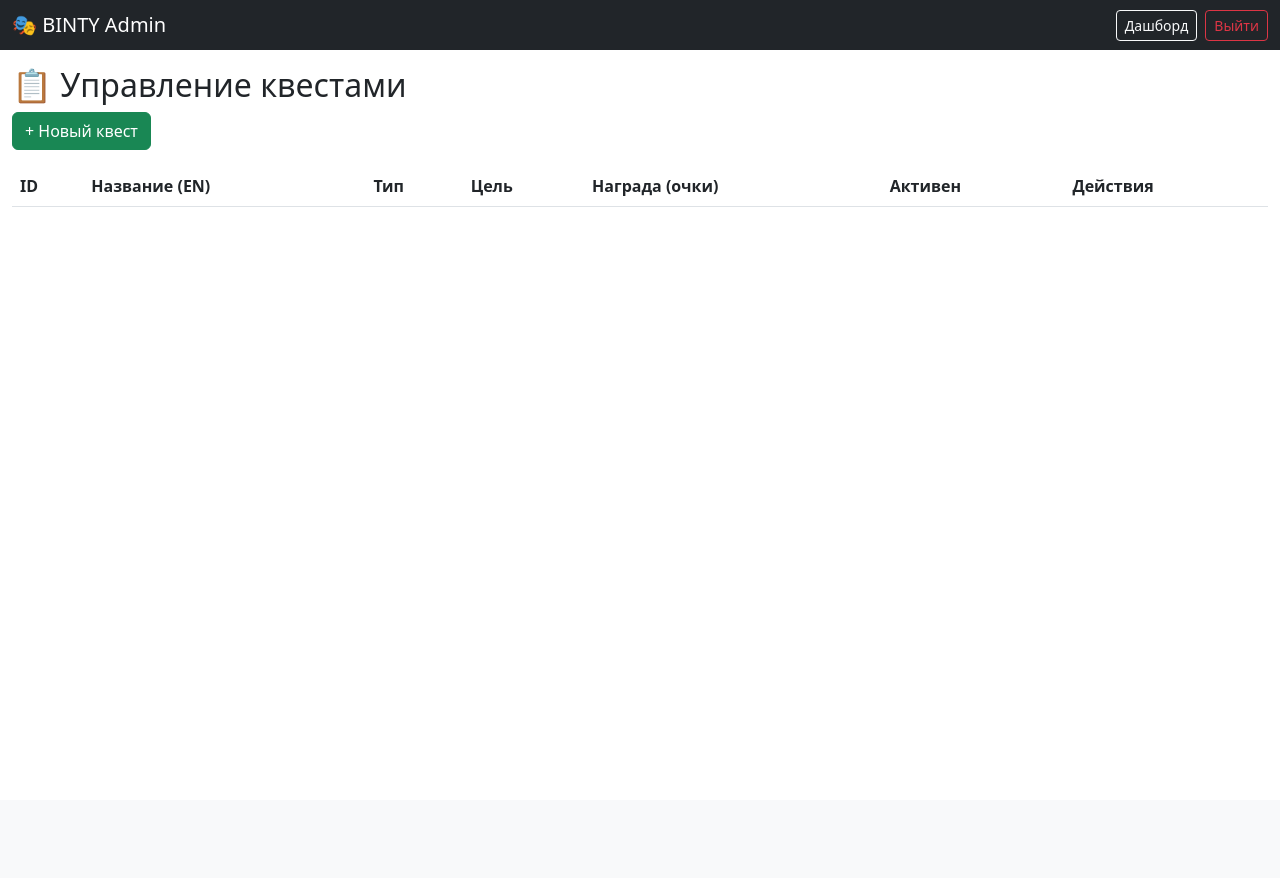
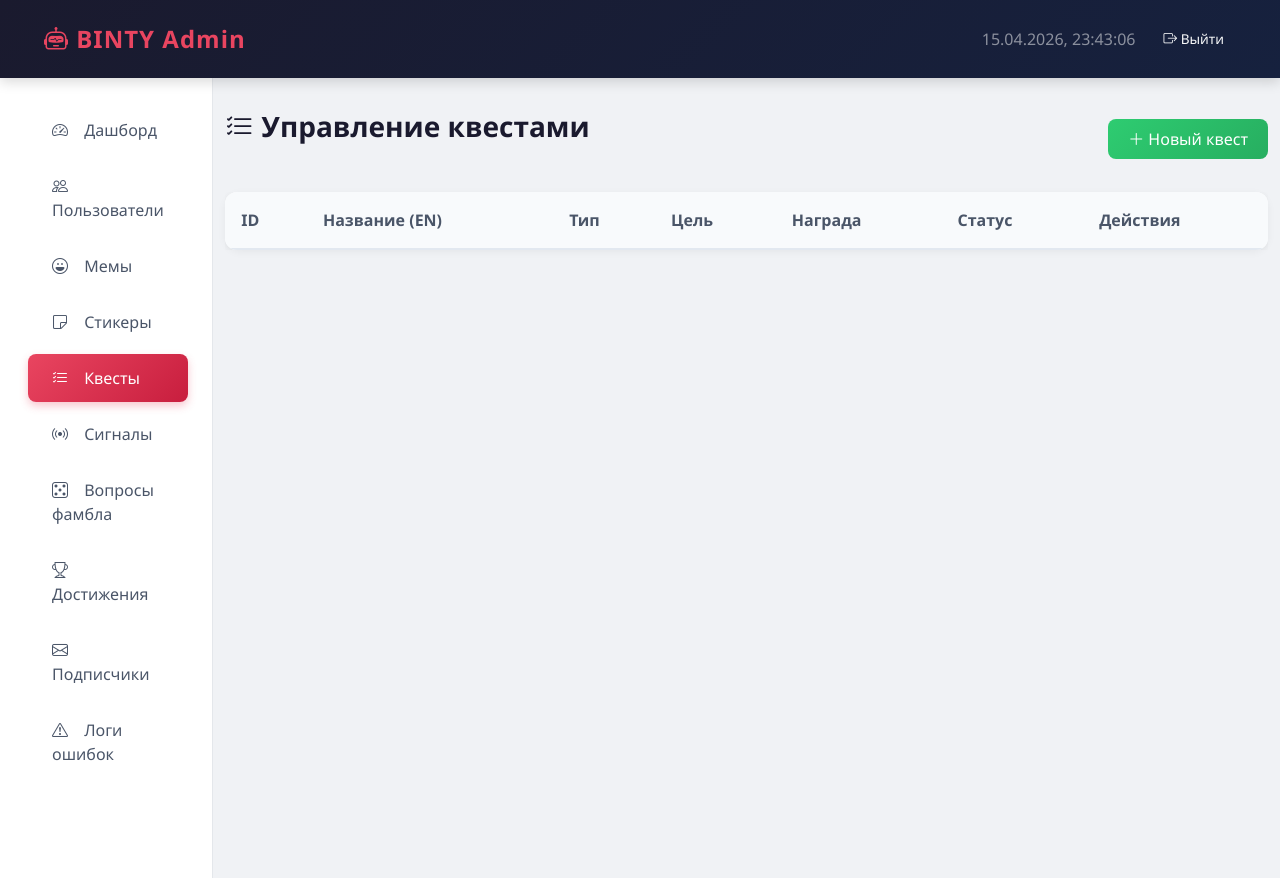
Before and after one commit to NonPlayableC/Fumble-bot.v2, a Flask app: template admin/templates/quests.html in a window 1280 px wide. Before the commit the page ends 207 px from the top, so only its background shows below. Run offline with Flask 3, Linux system fonts and the light colour scheme; the template is opened without the code that fills it, so the values that code supplies are empty.

Commit message:
Update quests.html

```diff
--- a/admin/templates/quests.html
+++ b/admin/templates/quests.html
@@ -5,42 +5,66 @@
     <meta name="viewport" content="width=device-width, initial-scale=1.0">
     <title>Квесты — BINTY Admin</title>
     <link href="https://cdn.jsdelivr.net/npm/bootstrap@5.3.0/dist/css/bootstrap.min.css" rel="stylesheet">
+    <link rel="stylesheet" href="https://cdn.jsdelivr.net/npm/bootstrap-icons@1.11.0/font/bootstrap-icons.css">
+    <link rel="stylesheet" href="/static/style.css">
 </head>
 <body>
-    <nav class="navbar navbar-dark bg-dark">
+    <nav class="navbar navbar-dark">
         <div class="container-fluid">
-            <span class="navbar-brand mb-0 h1">🎭 BINTY Admin</span>
-            <div class="d-flex">
-                <a href="/" class="btn btn-outline-light btn-sm me-2">Дашборд</a>
-                <a href="/logout" class="btn btn-outline-danger btn-sm">Выйти</a>
+            <span class="navbar-brand"><i class="bi bi-robot"></i> BINTY Admin</span>
+            <div class="d-flex align-items-center">
+                <span class="text-white-50 me-3" id="currentTime"></span>
+                <a href="/logout" class="btn btn-outline-light btn-sm"><i class="bi bi-box-arrow-right"></i> Выйти</a>
             </div>
         </div>
     </nav>
 
-    <div class="container-fluid mt-3">
-        <h2>📋 Управление квестами</h2>
+    <div class="container-fluid">
+        <div class="row">
+            <nav class="col-md-2 d-md-block sidebar">
+                <div class="position-sticky">
+                    <ul class="nav flex-column">
+                        <li class="nav-item"><a class="nav-link" href="/"><i class="bi bi-speedometer2"></i> Дашборд</a></li>
+                        <li class="nav-item"><a class="nav-link" href="/users"><i class="bi bi-people"></i> Пользователи</a></li>
+                        <li class="nav-item"><a class="nav-link" href="/memes"><i class="bi bi-emoji-laughing"></i> Мемы</a></li>
+                        <li class="nav-item"><a class="nav-link" href="/stickers"><i class="bi bi-sticky"></i> Стикеры</a></li>
+                        <li class="nav-item"><a class="nav-link active" href="/quests"><i class="bi bi-list-check"></i> Квесты</a></li>
+                        <li class="nav-item"><a class="nav-link" href="/signals"><i class="bi bi-broadcast"></i> Сигналы</a></li>
+                        <li class="nav-item"><a class="nav-link" href="/fumble"><i class="bi bi-dice-5"></i> Вопросы фамбла</a></li>
+                        <li class="nav-item"><a class="nav-link" href="/achievements"><i class="bi bi-trophy"></i> Достижения</a></li>
+                        <li class="nav-item"><a class="nav-link" href="/subscribers"><i class="bi bi-envelope"></i> Подписчики</a></li>
+                        <li class="nav-item"><a class="nav-link" href="/logs"><i class="bi bi-exclamation-triangle"></i> Логи ошибок</a></li>
+                    </ul>
+                </div>
+            </nav>
 
-        <div class="row mb-3">
-            <div class="col-md-8">
-                <button class="btn btn-success" onclick="openModal(null)">+ Новый квест</button>
-            </div>
+            <main class="col-md-10 ms-sm-auto">
+                <div class="d-flex justify-content-between align-items-center mb-4">
+                    <h2 class="page-title"><i class="bi bi-list-check me-2"></i>Управление квестами</h2>
+                    <button class="btn btn-success" onclick="openModal(null)"><i class="bi bi-plus-lg"></i> Новый квест</button>
                 </div>
 
+                <div class="card fade-in">
+                    <div class="card-body p-0">
                         <div class="table-responsive">
-            <table class="table table-striped">
+                            <table class="table table-hover mb-0">
                                 <thead>
                                     <tr>
                                         <th>ID</th>
                                         <th>Название (EN)</th>
                                         <th>Тип</th>
                                         <th>Цель</th>
-                        <th>Награда (очки)</th>
-                        <th>Активен</th>
+                                        <th>Награда</th>
+                                        <th>Статус</th>
                                         <th>Действия</th>
                                     </tr>
                                 </thead>
                                 <tbody id="questsTable"></tbody>
                             </table>
+                        </div>
+                    </div>
+                </div>
+            </main>
         </div>
     </div>
 
@@ -49,35 +73,31 @@
         <div class="modal-dialog modal-lg">
             <div class="modal-content">
                 <div class="modal-header">
-                    <h5 class="modal-title" id="modalTitle">Новый квест</h5>
+                    <h5 class="modal-title" id="modalTitle"><i class="bi bi-plus-circle me-2"></i>Новый квест</h5>
                     <button type="button" class="btn-close" data-bs-dismiss="modal"></button>
                 </div>
                 <div class="modal-body">
                     <input type="hidden" id="questId">
 
-                    <ul class="nav nav-tabs">
+                    <ul class="nav nav-tabs mb-3">
                         <li class="nav-item"><a class="nav-link active" data-bs-toggle="tab" href="#tab-en">EN</a></li>
                         <li class="nav-item"><a class="nav-link" data-bs-toggle="tab" href="#tab-ru">RU</a></li>
                         <li class="nav-item"><a class="nav-link" data-bs-toggle="tab" href="#tab-es">ES</a></li>
                         <li class="nav-item"><a class="nav-link" data-bs-toggle="tab" href="#tab-zh">ZH</a></li>
                     </ul>
 
-                    <div class="tab-content mt-3">
+                    <div class="tab-content">
                         <div class="tab-pane fade show active" id="tab-en">
-                            <label class="form-label">Название (EN)</label>
-                            <input type="text" id="name_en" class="form-control">
+                            <input type="text" id="name_en" class="form-control" placeholder="Название на английском">
                         </div>
                         <div class="tab-pane fade" id="tab-ru">
-                            <label class="form-label">Название (RU)</label>
-                            <input type="text" id="name_ru" class="form-control">
+                            <input type="text" id="name_ru" class="form-control" placeholder="Название на русском">
                         </div>
                         <div class="tab-pane fade" id="tab-es">
-                            <label class="form-label">Название (ES)</label>
-                            <input type="text" id="name_es" class="form-control">
+                            <input type="text" id="name_es" class="form-control" placeholder="Название на испанском">
                         </div>
                         <div class="tab-pane fade" id="tab-zh">
-                            <label class="form-label">Название (ZH)</label>
-                            <input type="text" id="name_zh" class="form-control">
+                            <input type="text" id="name_zh" class="form-control" placeholder="Название на китайском">
                         </div>
                     </div>
 
@@ -94,18 +114,18 @@
                         </div>
                         <div class="col-md-6">
                             <label class="form-label">Значение (цель)</label>
-                            <input type="number" id="condition_value" class="form-control">
+                            <input type="number" id="condition_value" class="form-control" value="1">
                         </div>
                     </div>
 
                     <div class="row mt-3">
                         <div class="col-md-4">
                             <label class="form-label">Награда (очки)</label>
-                            <input type="number" id="reward_points" class="form-control">
+                            <input type="number" id="reward_points" class="form-control" value="0">
                         </div>
                         <div class="col-md-4">
                             <label class="form-label">Награда ($BINTY)</label>
-                            <input type="number" id="reward_binty" class="form-control">
+                            <input type="number" id="reward_binty" class="form-control" value="0">
                         </div>
                         <div class="col-md-4">
                             <label class="form-label">Длительность (часов)</label>
@@ -119,8 +139,8 @@
                     </div>
                 </div>
                 <div class="modal-footer">
-                    <button type="button" class="btn btn-secondary" data-bs-dismiss="modal">Отмена</button>
-                    <button type="button" class="btn btn-primary" onclick="saveQuest()">Сохранить</button>
+                    <button type="button" class="btn btn-outline-secondary" data-bs-dismiss="modal">Отмена</button>
+                    <button type="button" class="btn btn-primary" onclick="saveQuest()"><i class="bi bi-check-lg"></i> Сохранить</button>
                 </div>
             </div>
         </div>
@@ -130,6 +150,12 @@
     <script>
         let questModal;
         let quests = [];
+
+        function updateTime() {
+            document.getElementById('currentTime').textContent = new Date().toLocaleString('ru-RU');
+        }
+        updateTime();
+        setInterval(updateTime, 1000);
 
         document.addEventListener('DOMContentLoaded', () => {
             questModal = new bootstrap.Modal(document.getElementById('questModal'));
@@ -141,17 +167,22 @@
             quests = await res.json();
 
             const tbody = document.getElementById('questsTable');
+            if (quests.length === 0) {
+                tbody.innerHTML = '<tr><td colspan="7" class="text-center py-4 text-muted">Нет квестов</td></tr>';
+                return;
+            }
+
             tbody.innerHTML = quests.map(q => `
                 <tr>
                     <td>${q.id}</td>
                     <td>${q.name_en || '-'}</td>
-                    <td>${q.condition_type}</td>
+                    <td><span class="badge bg-secondary">${q.condition_type}</span></td>
                     <td>${q.condition_value}</td>
-                    <td>${q.reward_points}</td>
-                    <td>${q.is_active ? '✅' : '❌'}</td>
+                    <td>${q.reward_points} pts ${q.reward_binty ? '+ $' + q.reward_binty : ''}</td>
+                    <td>${q.is_active ? '<span class="badge badge-success">Активен</span>' : '<span class="badge badge-danger">Выкл</span>'}</td>
                     <td>
-                        <button class="btn btn-sm btn-primary" onclick="openModal(${q.id})">✏️</button>
-                        <button class="btn btn-sm btn-danger" onclick="deleteQuest(${q.id})">🗑️</button>
+                        <button class="btn btn-sm btn-outline-primary me-1" onclick="openModal(${q.id})"><i class="bi bi-pencil"></i></button>
+                        <button class="btn btn-sm btn-outline-danger" onclick="deleteQuest(${q.id})"><i class="bi bi-trash"></i></button>
                     </td>
                 </tr>
             `).join('');
@@ -160,7 +191,7 @@
         function openModal(id) {
             const quest = id ? quests.find(q => q.id === id) : null;
             document.getElementById('questId').value = id || '';
-            document.getElementById('modalTitle').textContent = id ? 'Редактировать квест' : 'Новый квест';
+            document.getElementById('modalTitle').innerHTML = id ? '<i class="bi bi-pencil-square me-2"></i>Редактировать квест' : '<i class="bi bi-plus-circle me-2"></i>Новый квест';
 
             document.getElementById('name_en').value = quest?.name_en || '';
             document.getElementById('name_ru').value = quest?.name_ru || '';
```
Lines whose indentation alone changed are shown as unchanged.
